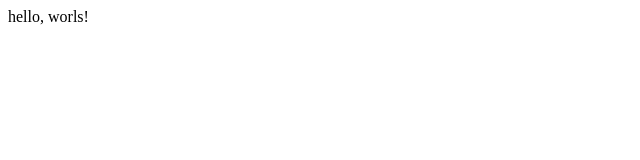
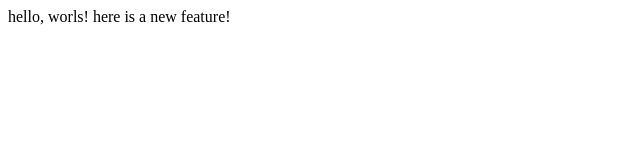
Before and after one commit to amanJahir/lecture1, a plain HTML site: page index.html in a window 1280 px wide. Shown: the whole page, without its empty margins (0-640 px from the left). Drawn offline with Linux system fonts and the light colour scheme.

```diff
--- a/index.html
+++ b/index.html
@@ -7,6 +7,6 @@
     <title>Document</title>
   </head>
   <body>
-    hello, worls!
+    hello, worls! here is a new feature!
   </body>
 </html>
```
